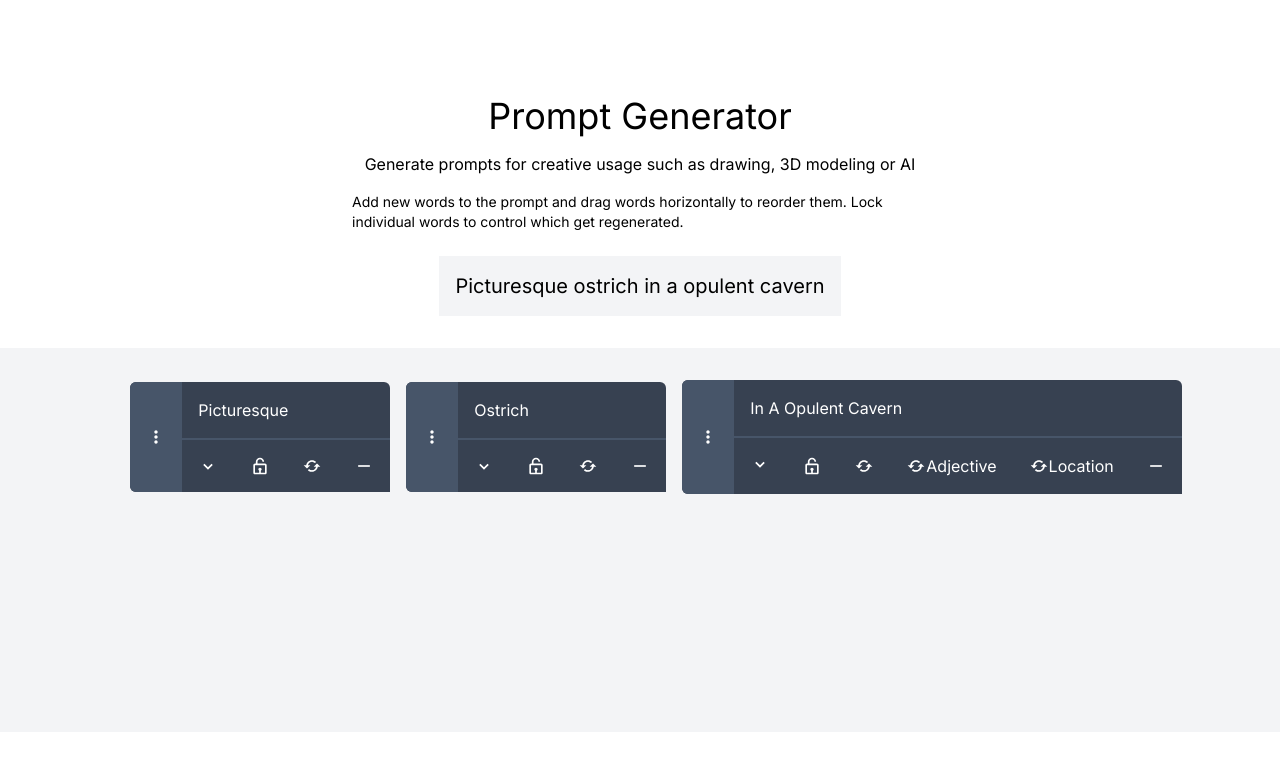
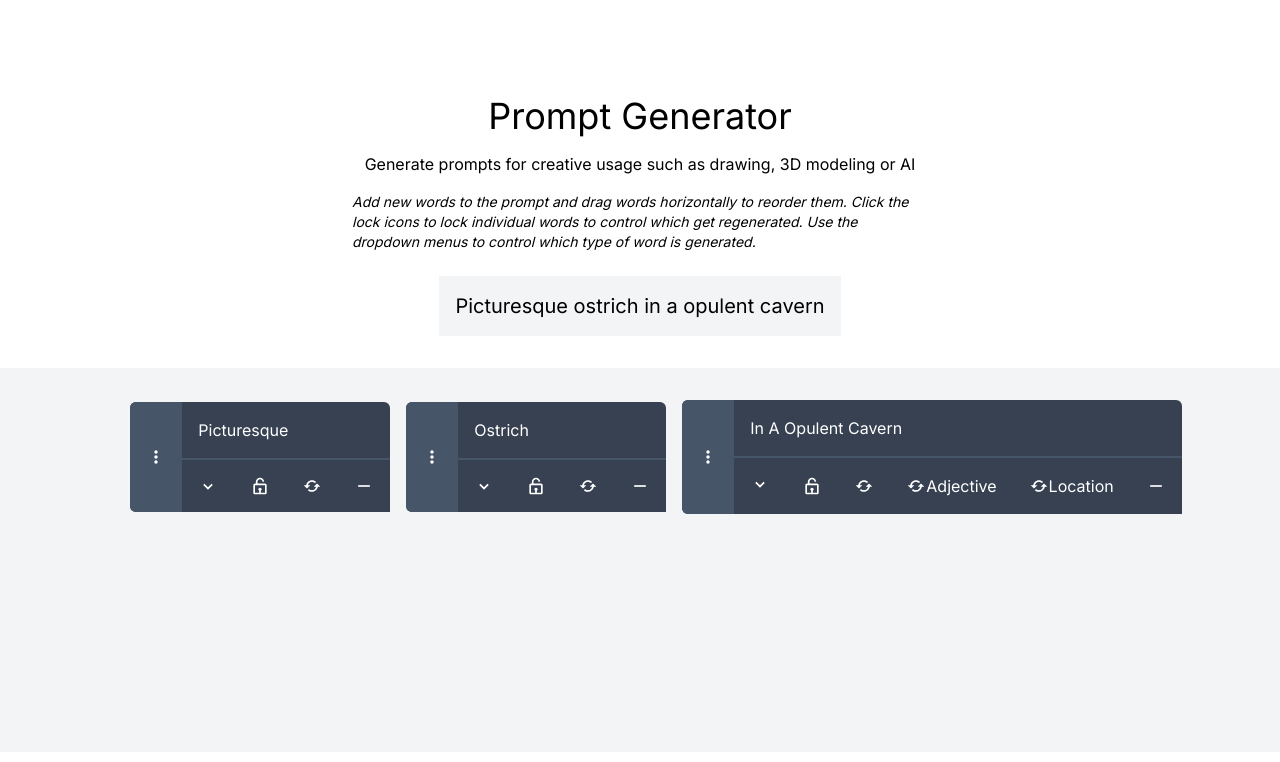
Before and after one commit to DanielHearn/Prompt-Generator, a Next.js app: page / in a window 1280 px wide. Shown: the top 762 px of the page. Built offline with nearby package versions, Linux system fonts and the light colour scheme.

Commit message:
Add more to description

```diff
--- a/app/page.tsx
+++ b/app/page.tsx
@@ -17,9 +17,10 @@ export default function Home() {
         <h2 className="text-l max-w-xl">
           Generate prompts for creative usage such as drawing, 3D modeling or AI
         </h2>
-        <h3 className="text-sm max-w-xl">
-          Add new words to the prompt and drag words horizontally to reorder them. Lock individual
-          words to control which get regenerated.
+        <h3 className="text-sm max-w-xl italic">
+          Add new words to the prompt and drag words horizontally to reorder them. Click the lock
+          icons to lock individual words to control which get regenerated. Use the dropdown menus to
+          control which type of word is generated.
         </h3>
       </div>
       <Words />
```
